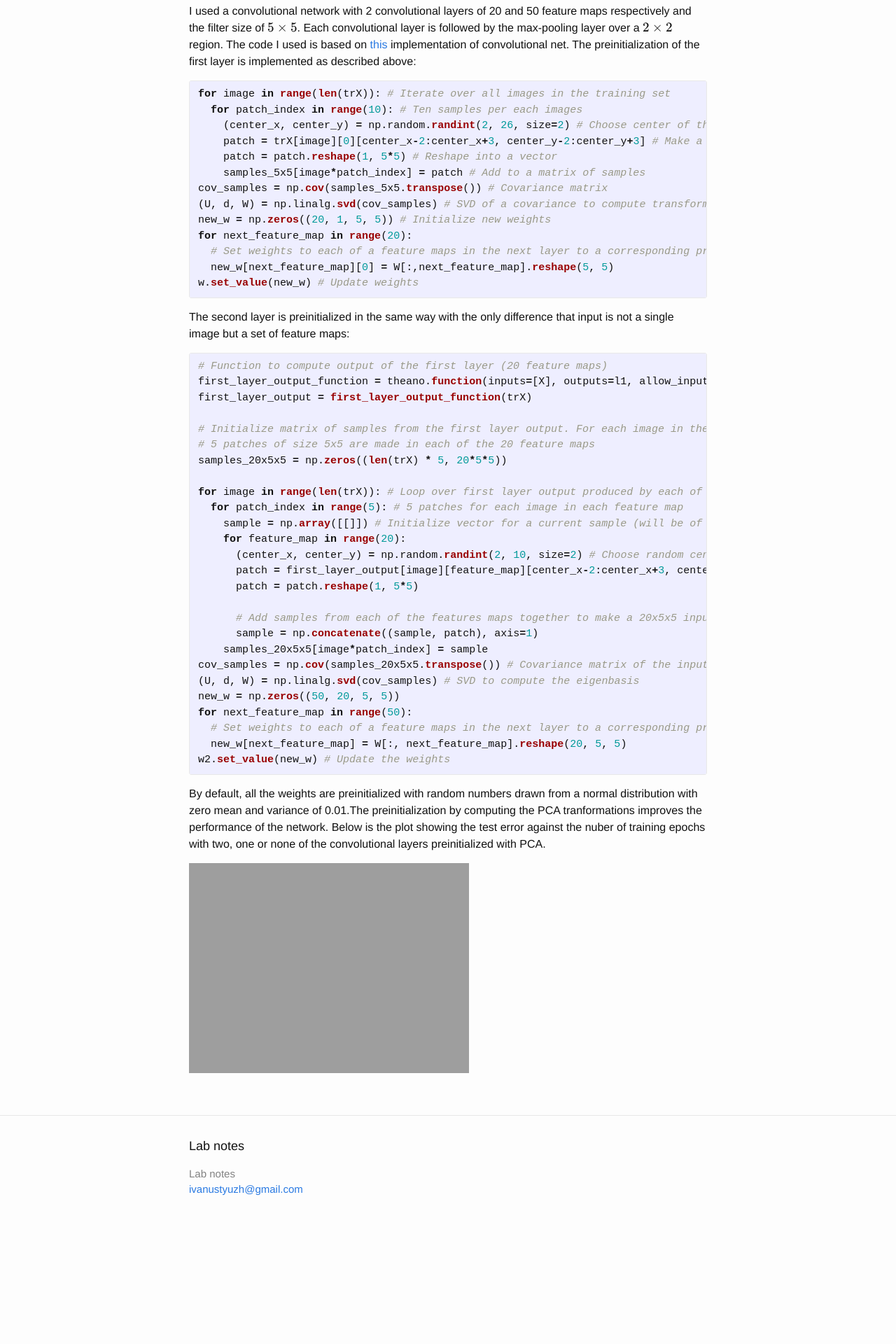
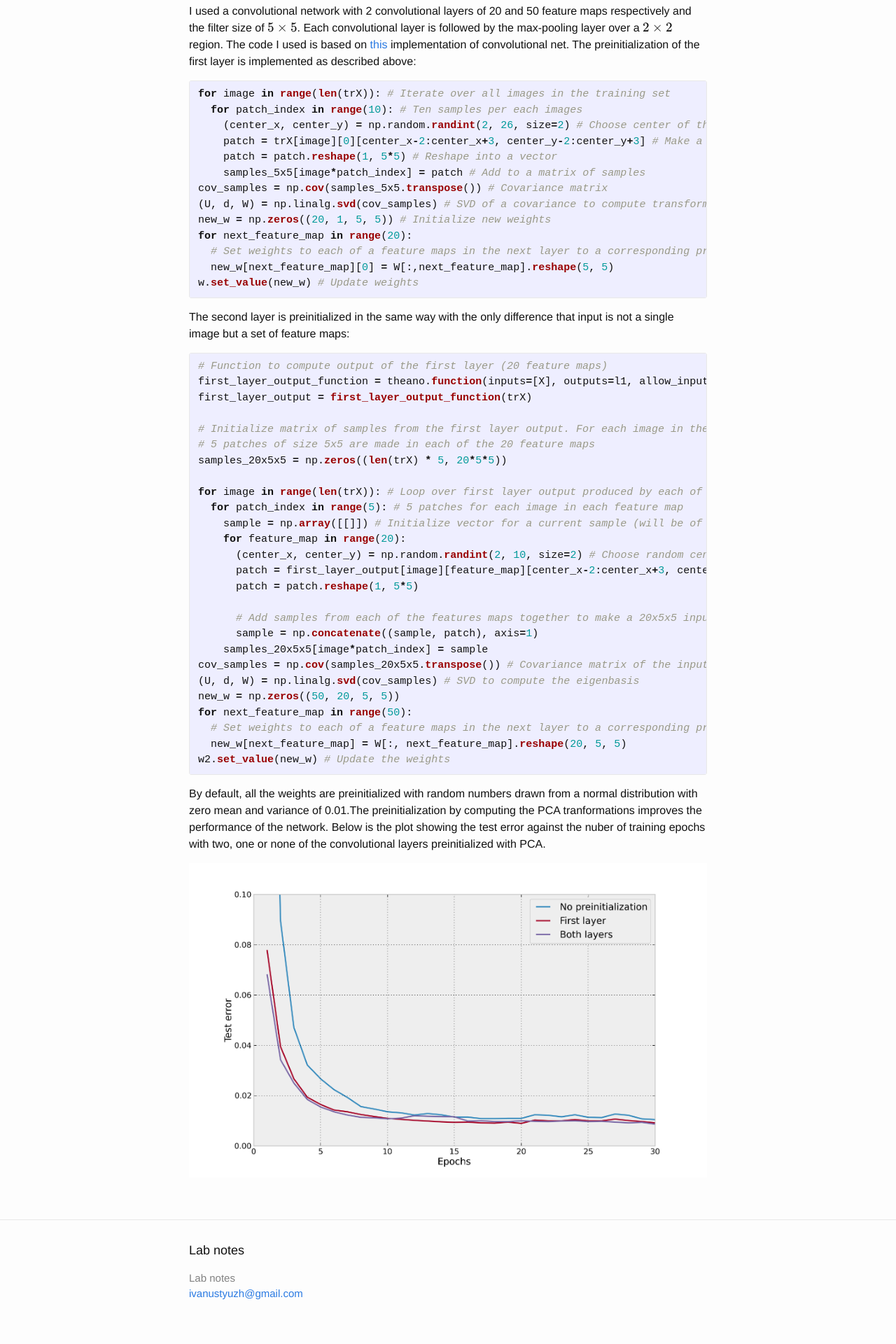
Before and after one commit to ivust/blog, a Jekyll site: the page built from _posts/2014-12-10-weights-preinitialization-in-a-convnet.md, in a window 1280 px wide. Shown: the part 1686-3606 px from the top of the page at 70% size. Built offline with Jekyll 4.4.1, drawn with Linux system fonts in a browser that asks for light colours; formulas are drawn with MathJax 3; before the commit the page ends 3457 px from its top, so only the background shows below that.

Commit message:
update post

```diff
--- a/_posts/2014-12-10-weights-preinitialization-in-a-convnet.md
+++ b/_posts/2014-12-10-weights-preinitialization-in-a-convnet.md
@@ -75,4 +75,4 @@ w2.set_value(new_w) # Update the weights
 
 By default, all the weights are preinitialized with random numbers drawn from a normal distribution with zero mean and variance of 0.01.The preinitialization by computing the PCA tranformations improves the performance of the network. Below is the plot showing the test error against the nuber of training epochs with two, one or none of the convolutional layers preinitialized with PCA.
 
-![]({{ site.url }}{{ site.baseurl }}/images/plot1.png)
+![]({{ site.url }}{{ site.baseurl }}/images/plot_1.png)
```
